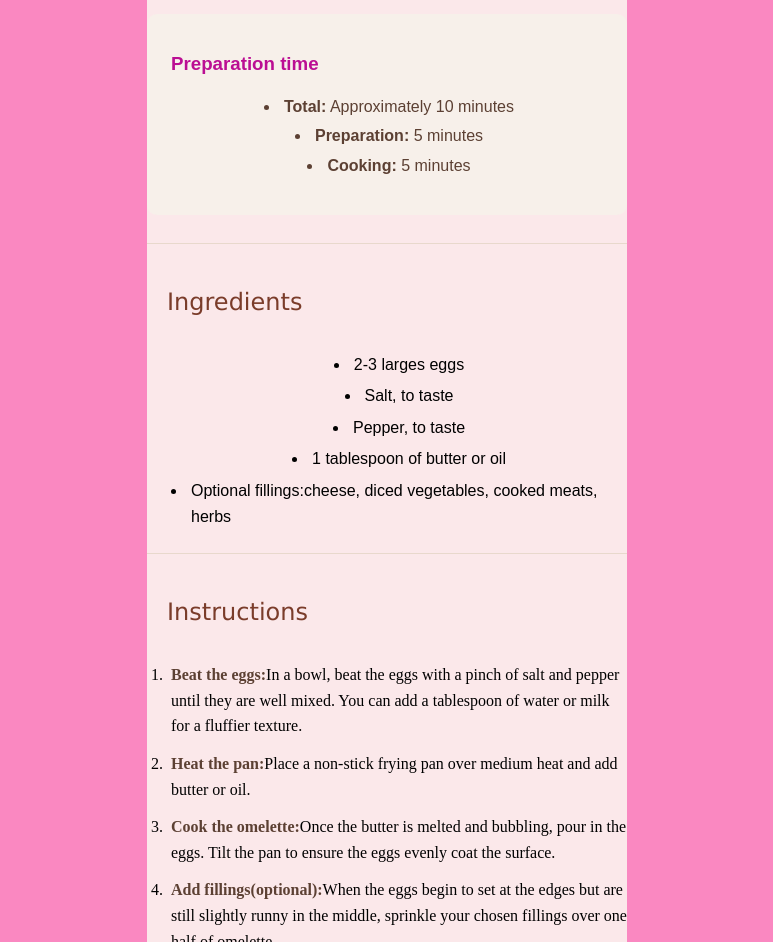
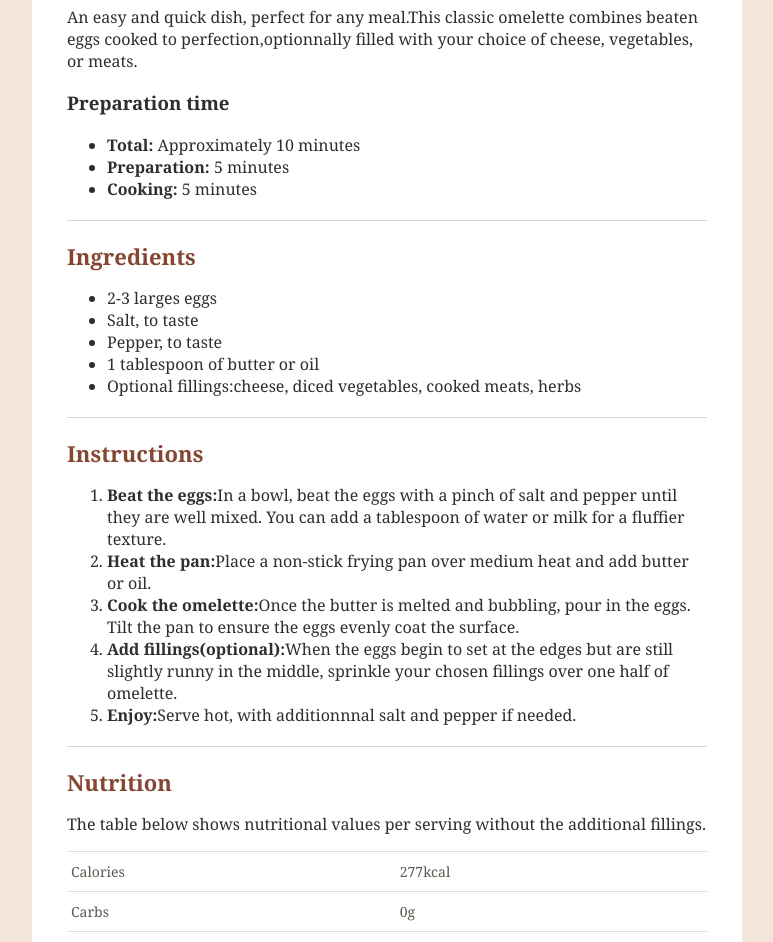
Before and after one commit to harris-edouardo/Revision-HTML-CSS, a plain HTML site: page recipe.html in a window 1280 px wide. Shown: the part 481-1423 px from the top of the page, without its empty margins (253-1026 px from the left). Drawn offline with Linux system fonts and the light colour scheme; files whose address does not match are found by name.

Commit message:
code css

```diff
--- a/recipe.css
+++ b/recipe.css
@@ -1,182 +1,175 @@
-HEADER img {
 
-    width: 100%;
-    border-radius: 12px;
-    height: 100%;
 
+body {
+  background-color: hsl(30, 54%, 90%);
+  font-family: 'Georgia', serif;
+  color: hsl(24, 5%, 18%);
+  min-height: 100vh;
+  display: flex;
+  justify-content: center;
+  align-items: flex-start;
+  padding: 40px 16px;
+}
+
+
+.card {
+  background-color: hsl(0, 0%, 100%);
+  border-radius: 16px;
+  overflow: hidden;
+  width: 100%;
+  max-width: 480px;
+  padding: 35px;
+}
+
+.card img {
+  width: 100%;
+  border-radius: 15px;
 
 }
 
-body {
-    padding: 48px 15px;
-    justify-content: center;
-    align-items: center;
-    min-height: 100vh;
-    display: flex;
 
+.recipe-title {
+  font-size: 26px;
+  font-weight: bold;
+  color: #2c1f1f;
+  margin-bottom: 10px;
+  line-height: 1.2;
 }
 
-hr{
-    border: none;
-    border-top: 1px solid #e8d8cc;
-    margin: 24px 0;
+.recipe-desc {
+  font-size: 13px;
+  color: #5a4a4a;
+  line-height: 1.6;
+  margin-bottom: 20px;
 }
 
-.contenu{
-     padding: 8px 32px 40px;
+.time-box {
+  background-color: hsl(330, 100%, 98%);
+  border-radius: 8px;
+  padding: 16px 20px;
+  margin-bottom: 20px;
+}
+
+.time-title {
+  font-size: 13px;
+  font-weight: bold;
+  color: hsl(332, 51%, 32%);
+  margin-bottom: 10px;
+}
+
+.time-box ul {
+  list-style: disc;
+  padding-left: 18px;
+}
+
+.time-box ul li {
+  font-size: 13px;
+  color: #3b2a2a;
+  margin-bottom: 4px;
+}
+
+hr {
+  border: none;
+  border-top: 1px solid #e0d5cc;
+  margin: 20px 0;
+}
+
+h2 {
+  font-size: 20px;
+  font-weight: bold;
+  color: hsl(14, 45%, 36%);
+  margin-bottom: 14px;
+}
+
+.ingredients-list {
+  list-style: disc;
+  padding-left: 18px;
+}
+
+.ingredients-list li {
+  font-size: 13px;
+  color: #3b2a2a;
+  margin-bottom: 5px;
+}
+
+.instructions-list {
+  padding-left: 20px;
+}
+
+.instructions-list li {
+  font-size: 13px;
+  color: hsl(24, 5%, 18%);
+  margin-bottom: 12px;
+  line-height: 1.6;
 }
 
 
-.contenu p{
-    margin-bottom: 10px;
-    line-height: 1.6;
-    font-size: 0.8746rem;
+.nutrition-desc {
+  font-size: 13px;
+  color: hsl(30, 10%, 34%);
+  margin-bottom: 14px;
 }
 
-.card{
-    border-radius: 28px;
-    width: 100%;
-    max-width: 480px;
-    background:  rgb(251, 232, 234);
+.nutrition-table {
+  width: 100%;
+  border-collapse: collapse;
 
+  }
+
+.nutrition-table tr {
+  border-top: 1px solid hsl(30, 18%, 87%);
 }
 
-html {
-    background: #fa88c1;
-
+.nutrition-table td {
+  padding: 10px 4px;
+  font-size: 13px;
+  color: hsl(30, 10%, 34%);
 }
 
-strong{
-    font-weight: 600;
-    color: #5c4033;
+
+.nutrition-value {
+  align-items: center;
+  font-weight: bold;
+  color: hsl(14, 45%, 36%);
 }
 
 
 
-.back {
-    font-family: 'Times New Roman';
-    background-color: #f7f0ea;
-    border-radius: 10px;
-    padding: 20px 24px;
-    margin-bottom: 28px;
-}
+@media (min-width: 768px) {
 
-.back h3{
-    font-family: 'Outfit', sans-serif;
-    font-size: 0.875;
-    font-weight: 600;
-    color: #bb0e93;
-}
+  body {
+    padding: 60px 24px;
+    align-items: center;
 
-.back ul{
-    list-style: disc;
-    padding-left: 20px;
-    display: flex;
-    flex-direction: column;
-    gap: 4px;
-}
+  .card {
+    max-width: 640px;       /* Plus large sur desktop */
+  }
 
-.back ul li{
-    color: #5c4033;
-    line-height: 1.6;
-}
+  .recipe-photo {
+    height: 300px;          /* Photo plus grande */
+  }
 
-.list{
-    list-style: disc;
-    display: flex;
-    flex-direction: column;
-    gap: 6px;
-    margin-bottom: 24px;
-    line-height: 1.6;
-}
+  .content {
+    padding: 32px 40px 48px;
+  }
 
-.instructions {
-    padding-left: 20px;
-    display: flex;
-    flex-direction: column;
-    gap: 12px;
-    margin-bottom: 8px;
-    line-height: 1.6;
-}
+  .recipe-title {
+    font-size: 32px;
+  }
 
-.instructions li{
-    padding-left: 4px;
-}
+  .recipe-desc,
+  .time-box ul li,
+  .ingredients-list li,
+  .instructions-list li,
+  .nutrition-desc,
+  .nutrition-table td {
+    font-size: 14px;        /* Légèrement plus grand sur desktop */
+  }
 
-ul {
-    font-family: Arial, Helvetica, sans-serif;
-    flex-direction: row;
-    justify-content: center;
-    align-items: center;
+  h2 {
+    font-size: 22px;
+  }
 
 }
 
-p {
-    text-align: left;
-    font-family: 'Lucida Grande', Arial, sans-serif;
 }
-
-h2 {
-    font-family: Verdana, Geneva, Tahoma, sans-serif;
-    color:#7a3c2a;
-    margin-bottom: 14px;
-    font-size: 1.6;
-    font-weight: 400;
-    padding: 20px;
-}
-
-h1{
-    font-family: 'young serif', Georgia, serif;
-    font-size: 2em;
-    font-weight: 400;
-    color: #3e2a1e;
-    margin: 16px 0 12px;
-    line-height: 1.2;
-}
-
-h3 {
-    color: crimson;
-}
-
-li{
-    padding-left: 4px;
-
-}
-
-.nutrition.note{
-    font-size: 0.8em;
-    margin-bottom: 16px;
-    line-height: 1.5;
-    padding: 8px 32px 40px;
-}
-
-.nutrition.table{
-    width: 50%;
-    border-collapse:collapse;
-
-
-}
-
-.nutrition-table tbody tr {
-  border-bottom: 1px solid #e8d8cc;
-  text-align: flex-end;
-  }
-
-  .nutrition-table td {
-  padding: 12px 15px;
-  text-align: center;
-  }
-
-  .nutrition-table td.label {
-  color: #5c4033;
-  font-weight: 400;
-  width: 60%;
-  padding: 15px 12px 14px 20px;
-  text-align: center;
-  }
-
-  .nutrition-table td.value {
-  color:  #7a3c2a;
-  font-weight: 600;
-  text-align: left;
-}
```
